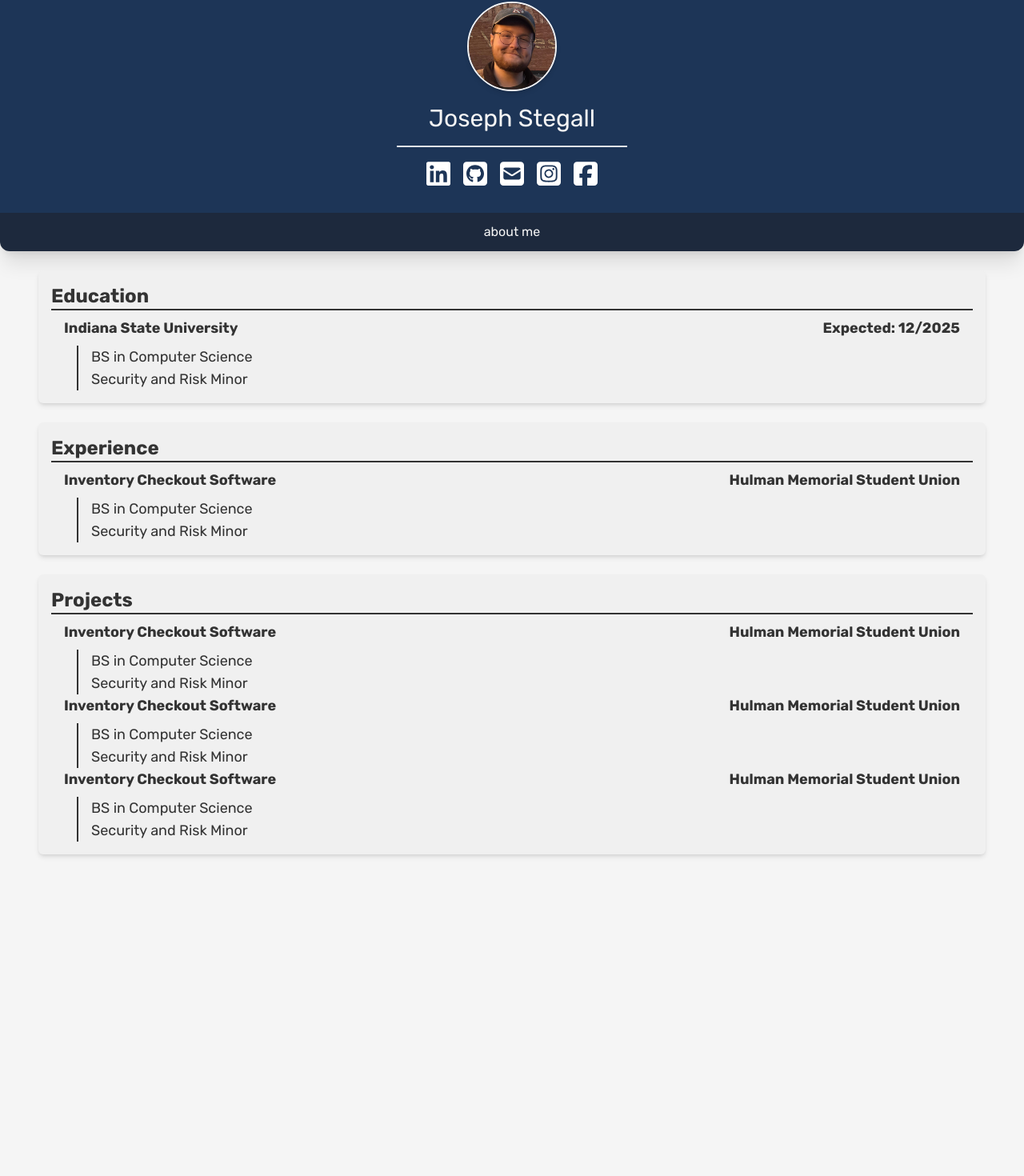
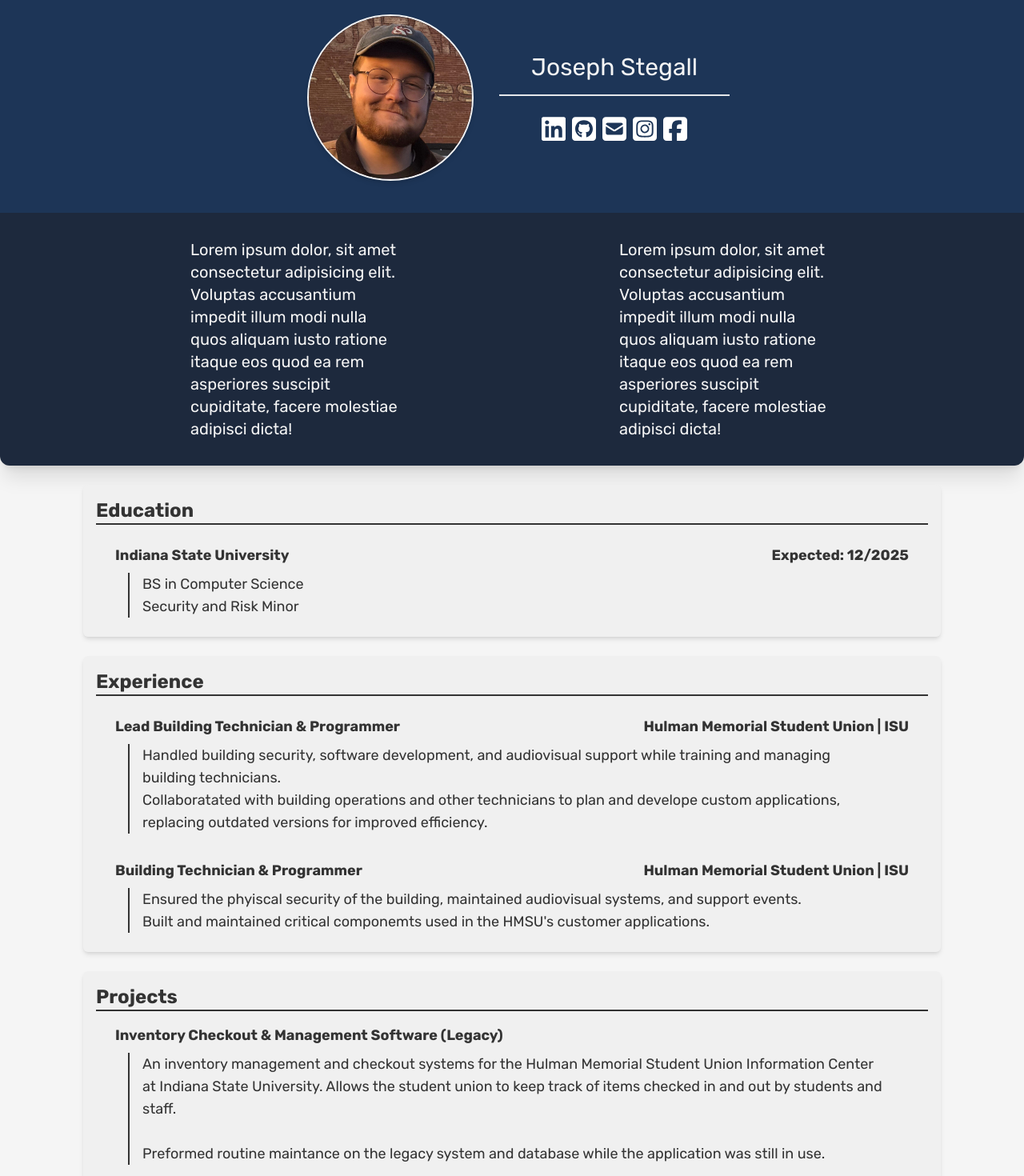
Before and after one commit to jostegall/my-portfolio-repo, a Next.js app: page / in a window 1280 px wide. Shown: the part 22-1492 px from the top of the page at 80% size. Before the commit the page ends 1160 px from the top, so only its background shows below. Built offline with nearby package versions, Linux system fonts and the light colour scheme.

Commit message:
worked on styling content cards, started on about section

```diff
--- a/src/app/page.tsx
+++ b/src/app/page.tsx
@@ -7,8 +7,8 @@ export default function Home() {
     <div className="flex flex-col ">
       {/* page header */}
       {/* REMEBER TO REMFORMAT HEADER FOR LARGER SCREENS */}
-      <div className="bg-header h-72 flex flex-col justify-center text-background shadow-xl">
-        <div className="mx-auto h-28 w-28 border-2 border-background rounded-full overflow-hidden shadow-md">
+      <div className="bg-header h-72 flex flex-col sm:flex-row justify-center text-background shadow-xl">
+        <div className="mx-auto sm:mx-6 sm:my-10 h-28 w-28 sm:h-52 sm:w-52 border-2 border-background rounded-full overflow-hidden shadow-md">
           <Image
             src="/images/me.jpg"
             width={500}
@@ -16,9 +16,10 @@ export default function Home() {
             alt="picture of developer"
           />
         </div>
-        <span className="mx-auto w-72 py-4 text-center border-b-2 text-3xl">Joseph Stegall</span>
-        <div className="mx-auto mt-2 p-2 grid grid-cols-5 gap-4">
-          <Link href="https://www.linkedin.com/in/josteg/">
+        <div className="mt-2 sm:mx-2 sm:my-auto">
+          <span className="mx-auto sm:my-auto flex flex-row w-72 pb-4 justify-center border-b-2 text-3xl">Joseph Stegall</span>
+          <div className="mt-6 flex flex-row justify-center">
+            <Link className="mx-1" href="https://www.linkedin.com/in/josteg/">
               <Image
                 src="/svgs/linkedin-brands.svg"
                 width={30}
@@ -26,7 +27,7 @@ export default function Home() {
                 alt="picture of developer"
               />
             </Link>
-          <Link href="https://github.com/jostegall">
+            <Link className="mx-1" href="https://github.com/jostegall">
               <Image
                 src="/svgs/square-github-brands.svg"
                 width={30}
@@ -34,7 +35,7 @@ export default function Home() {
                 alt="picture of developer"
               />
             </Link>
-          <Link href="https://www.instagram.com/stegalljoseph/">
+            <Link className="mx-1" href="https://www.instagram.com/stegalljoseph/">
               <Image
                 src="/svgs/square-envelope-solid.svg"
                 width={30}
@@ -42,7 +43,7 @@ export default function Home() {
                 alt="picture of developer"
               />
             </Link>
-          <Link href="https://www.instagram.com/stegalljoseph/">
+            <Link className="mx-1"href="https://www.instagram.com/stegalljoseph/">
               <Image
                 src="/svgs/square-instagram-brands.svg"
                 width={30}
@@ -50,7 +51,7 @@ export default function Home() {
                 alt="picture of developer"
               />
             </Link>
-          <Link href="https://www.facebook.com/joseph.stegall.716/">
+            <Link className="mx-1" href="https://www.facebook.com/joseph.stegall.716/">
               <Image
                 src="/svgs/square-facebook-brands.svg"
                 width={30}
@@ -60,87 +61,109 @@ export default function Home() {
             </Link>
           </div>
         </div>
+      </div>
+
+      <div className="p-6 bg-banner flex flex-col justify-center text-background rounded-b-xl shadow-xl">
+          <div className="sm:mx-20 grid grid-row-2 sm:grid-row-0 sm:grid-cols-2">
+            <span className="my-2 sm:mx-auto text-xl sm:w-6/12">Lorem ipsum dolor, sit amet consectetur adipisicing elit. Voluptas accusantium impedit illum modi nulla quos aliquam iusto ratione itaque eos quod ea rem asperiores suscipit cupiditate, facere molestiae adipisci dicta!</span>
+            <span className="my-2 sm:mx-auto text-xl sm:w-6/12">Lorem ipsum dolor, sit amet consectetur adipisicing elit. Voluptas accusantium impedit illum modi nulla quos aliquam iusto ratione itaque eos quod ea rem asperiores suscipit cupiditate, facere molestiae adipisci dicta!</span>
+          </div>
+      </div>
 
       {/* page content */}
-      <div className="">
-        <div className="h-12 bg-banner flex flex-col justify-center text-background rounded-b-xl shadow-xl">
-          <span className="mx-auto">about me</span>
-        </div>
+      <div className="sm:mx-20 mb-12">
+        <div className=" px-6 h-screen">
 
-        <div className="mx-6 px-6 h-screen">
-          {/* education */}
+          {/* education card */}
           <div className="bg-card my-6 p-4 flex flex-col rounded-md shadow-md sm:text-lg">
             <span className="mb-2 border-b-2 border-foreground font-bold text-center sm:text-left text-xl sm:text-2xl">Education</span>
+            <div className="mt-2 p-2 sm:hover:bg-sky-200 sm:hover:shadow-xl rounded-md">
               <div className="mx-auto mb-2 sm:mx-4 grid grid-cols-2 font-bold">
                 <span className="text-center sm:text-left">Indiana State University</span>
                 <span className="text-center sm:text-right">Expected: 12/2025</span>
               </div>
               <div className="mx-auto sm:mx-8 flex flex-col sm:px-4 sm:border-l-2 sm:border-foreground">
-              <span className="">BS in Computer Science</span>
-              <span className="">Security and Risk Minor</span>
-            </div>
-          </div>
-
-          <div className="bg-card my-6 p-4 flex flex-col rounded-md shadow-md sm:text-lg">
-            <span className="mb-2 border-b-2 border-foreground font-bold text-center sm:text-left text-xl sm:text-2xl">Experience</span>
-            <div className="hover:bg-sky-700 rounded-md">
-              <div className="mx-auto mb-2 sm:mx-4 grid grid-cols-2 font-bold">
-                <span className="text-center sm:text-left">Inventory Checkout Software</span>
-                <span className="text-center sm:text-right">Hulman Memorial Student Union</span>
-              </div>
-              <div className="mx-auto sm:mx-8 flex flex-col sm:px-4 sm:border-l-2 sm:border-foreground">
-                <span className="">BS in Computer Science</span>
-                <span className="">Security and Risk Minor</span>
+              <span className="">
+                  BS in Computer Science
+                  <br />
+                  Security and Risk Minor
+                </span>
               </div>
             </div>
           </div>
 
-          {/* projects */}
+          {/* experience card */}
           <div className="bg-card my-6 p-4 flex flex-col rounded-md shadow-md sm:text-lg">
-            <span className="mb-2 border-b-2 border-foreground font-bold text-center sm:text-left text-xl sm:text-2xl">Projects</span>
 
-            <div className="hover:bg-sky-700 rounded-md">
-              <div className="mx-auto mb-2 sm:mx-4 grid grid-cols-2 font-bold">
-                <span className="text-center sm:text-left">Inventory Checkout Software</span>
-                <span className="text-center sm:text-right">Hulman Memorial Student Union</span>
+            <span className="border-b-2 border-foreground font-bold text-center sm:text-left text-xl sm:text-2xl">Experience</span>
+
+            {/* lead tech */}
+            <div className="mt-2 p-2 sm:hover:bg-sky-200 sm:hover:shadow-xl rounded-md">
+              <div className="mx-auto mt-2 mb-2 sm:mx-4 grid grid-row-2 gap-1 sm:grid-row-0 sm:grid-cols-2 font-bold">
+                <span className="text-center sm:text-left">Lead Building Technician & Programmer</span>
+                <span className="text-center sm:text-right hidden sm:grid">Hulman Memorial Student Union | ISU</span>
               </div>
-              <div className="mx-auto sm:mx-8 flex flex-col sm:px-4 sm:border-l-2 sm:border-foreground">
-                <span className="">BS in Computer Science</span>
-                <span className="">Security and Risk Minor</span>
+              <div className="sm:mx-8 sm:px-4 sm:border-l-2 sm:border-foreground text-center sm:text-left max-w-5xl">
+                <span>
+                  Handled building security, software development, and audiovisual support while training and managing building technicians.
+                  <br />
+                  Collaboratated with building operations and other technicians to plan and develope custom applications, replacing outdated versions for improved efficiency.
+                </span>
               </div>
             </div>
 
-            <div className="hover:bg-sky-700 rounded-md">
-              <div className="mx-auto mb-2 sm:mx-4 grid grid-cols-2 font-bold">
-                <span className="text-center sm:text-left">Inventory Checkout Software</span>
-                <span className="text-center sm:text-right">Hulman Memorial Student Union</span>
+            {/* norm tech */}
+            <div className="mt-2 p-2 sm:hover:bg-sky-200 sm:hover:shadow-xl rounded-md">
+              <div className="mx-auto mt-2 mb-2 sm:mx-4 grid grid-row-2 gap-1 sm:grid-row-0 sm:grid-cols-2 font-bold">
+                <span className="text-center sm:text-left">Building Technician & Programmer</span>
+                <span className="text-center sm:text-right hidden sm:grid">Hulman Memorial Student Union | ISU</span>
               </div>
-              <div className="mx-auto sm:mx-8 flex flex-col sm:px-4 sm:border-l-2 sm:border-foreground">
-                <span className="">BS in Computer Science</span>
-                <span className="">Security and Risk Minor</span>
+              <div className="sm:mx-8 sm:px-4 sm:border-l-2 sm:border-foreground text-center sm:text-left max-w-5xl">
+                <span>
+                  Ensured the phyiscal security of the building, maintained audiovisual systems, and support events.
+                  <br />
+                  Built and maintained critical componemts used in the HMSU's customer applications.
+                </span>
+              </div>
             </div>
           </div>
 
-            <div className="hover:bg-sky-700 rounded-md">
-              <div className="mx-auto mb-2 sm:mx-4 grid grid-cols-2 font-bold">
-                <span className="text-center sm:text-left">Inventory Checkout Software</span>
-                <span className="text-center sm:text-right">Hulman Memorial Student Union</span>
+          {/* project cards */}
+          <div className="bg-card p-4 flex flex-col rounded-md shadow-md sm:text-lg">
+            <span className="border-b-2 border-foreground font-bold text-center sm:text-left text-xl sm:text-2xl">Projects</span>
+
+            {/* card for legacy ic software */}
+            <div className="mt-2 p-2 sm:hover:bg-sky-200 sm:hover:shadow-xl rounded-md">
+
+              <div className="mx-auto mb-2 p-2 sm:p-0 sm:mx-4 grid grid-row-2 gap-1 sm:grid-row-0 sm:grid-cols-2 font-bold">
+                <span className="text-center sm:text-left">Inventory Checkout & Management Software (Legacy)</span>
               </div>
-              <div className="mx-auto sm:mx-8 flex flex-col sm:px-4 sm:border-l-2 sm:border-foreground">
-                <span className="">BS in Computer Science</span>
-                <span className="">Security and Risk Minor</span>
+
+              <div className="sm:mx-8 sm:px-4 sm:border-l-2 sm:border-foreground text-center sm:text-left max-w-5xl">
+                <span>An inventory management and checkout systems for the Hulman Memorial Student Union Information Center at Indiana State University. Allows the student union to keep track of items checked in and out by students and staff.
+                <br /><br />
+                Preformed routine maintance on the legacy system and database while the application was still in use.
+                </span>
               </div>
             </div>
 
+            {/* card for 2025 ic software */}
+            <div className="mt-2 p-2 sm:hover:bg-sky-200 sm:hover:shadow-xl rounded-md">
+
+              <div className="mx-auto mb-2 p-2 sm:p-0 sm:mx-4 grid grid-row-2 gap-1 sm:grid-row-0 sm:grid-cols-2 font-bold">
+                <span className="text-center sm:text-left">Inventory Checkout & Management App (2025) </span>
+              </div>
+
+              <div className="sm:mx-8 sm:px-4 sm:border-l-2 sm:border-foreground text-center sm:text-left max-w-5xl">
+                <span>The Inventory Checkout & Management App for Hulman Memorial Student. Developed after the original application reached it's end of life.
+                <br /><br />
+                Lead a team develop a new application and update and port Hulman Memorial Student Union's Database to a new server.
+                </span>
+              </div>
+            </div>
           </div>
         </div>
       </div>
     </div>
   );
 }
-
-// Change Log:
-// ==================================================================
-// 3/3/2025:
-//    - Added updated social links
-//    - Formatted Education card for both mobile and largers screens
```
Lines whose indentation alone changed are shown as unchanged.
